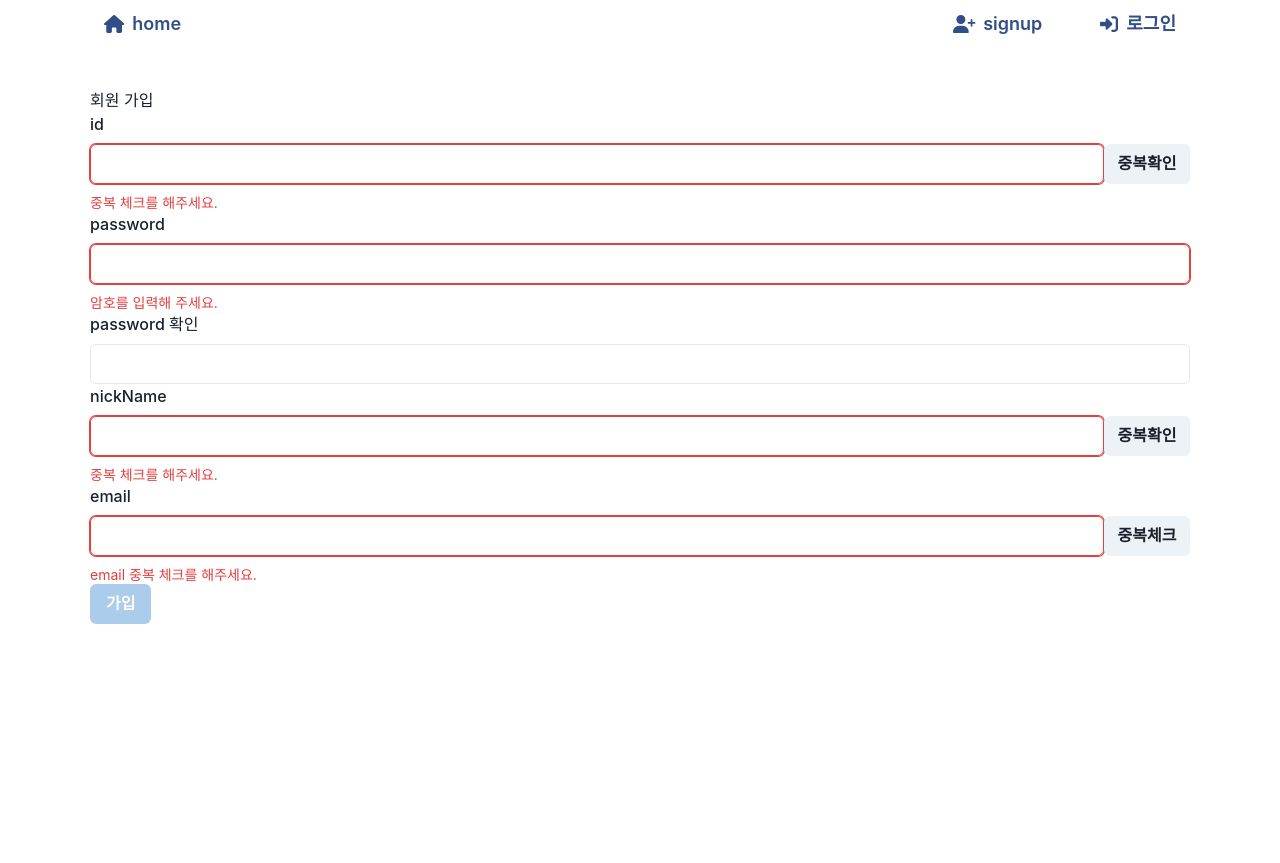
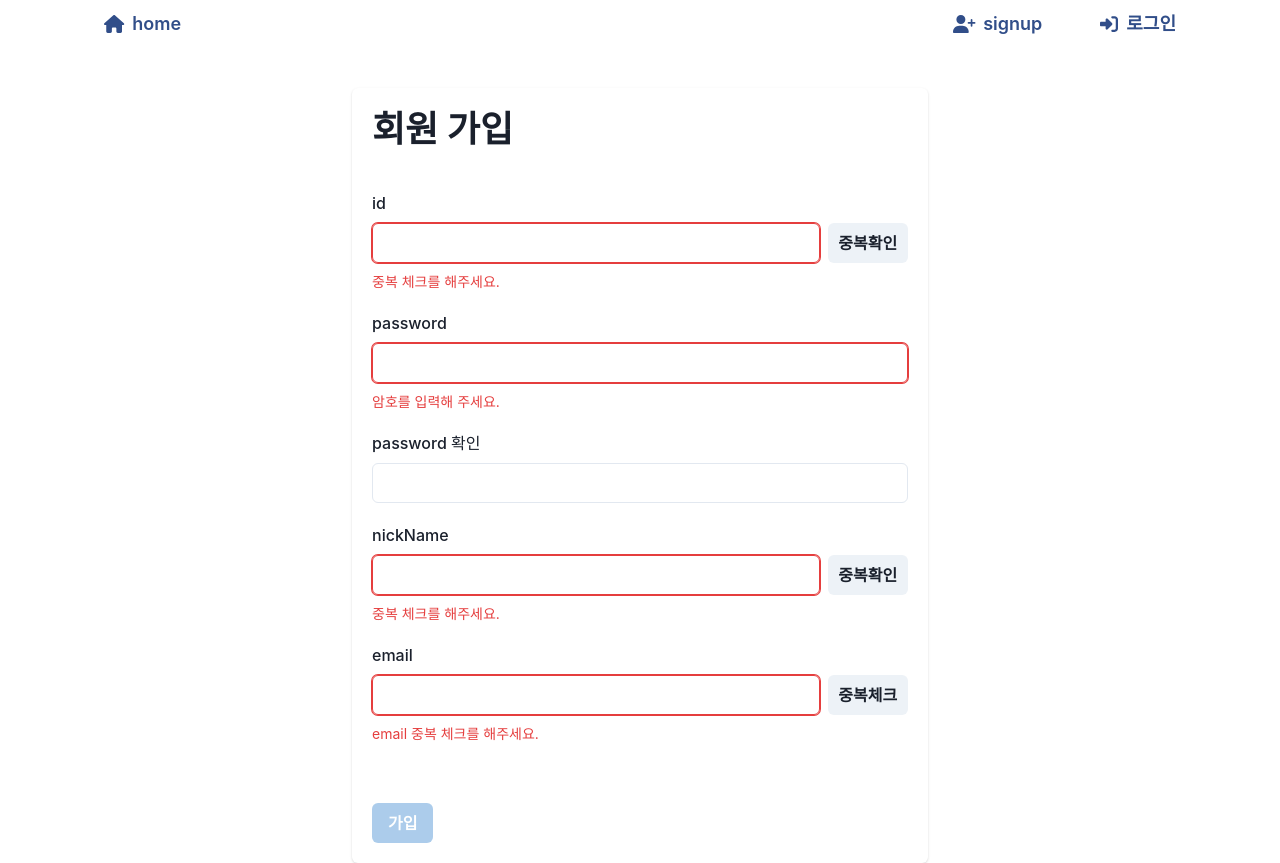
Before and after one commit to Nighteast/pjr1-fe, a React (Create React App) app: page /signup in a window 1280 px wide. Before the commit the page ends 800 px from the top, so only its background shows below. Built offline with nearby package versions, Linux system fonts and the light colour scheme; no server answers.

Commit message:
회원가입 화면 다듬기

```diff
--- a/src/page/member/MemberSignup.js
+++ b/src/page/member/MemberSignup.js
@@ -1,10 +1,16 @@
 import {
   Box,
   Button,
+  Card,
+  CardBody,
+  CardFooter,
+  CardHeader,
+  Center,
   Flex,
   FormControl,
   FormErrorMessage,
   FormLabel,
+  Heading,
   Input,
   useToast,
 } from "@chakra-ui/react";
@@ -153,13 +159,17 @@ export function MemberSignup() {
   }
 
   return (
-    <Box m={"10px"}>
-      <h1>회원 가입</h1>
+    <Center>
+      <Card w={"xl"}>
+        <CardHeader>
+          <Heading>회원 가입</Heading>
+        </CardHeader>
 
+        <CardBody>
           {/* ID */}
-      <FormControl isInvalid={!idAvailable}>
+          <FormControl mb={5} isInvalid={!idAvailable}>
             <FormLabel>id</FormLabel>
-        <Flex>
+            <Flex gap={2}>
               <Input
                 value={id}
                 onChange={(e) => {
@@ -173,7 +183,7 @@ export function MemberSignup() {
           </FormControl>
 
           {/* password */}
-      <FormControl isInvalid={password.length === 0}>
+          <FormControl mb={5} isInvalid={password.length === 0}>
             <FormLabel>password</FormLabel>
             <Input
               type="password"
@@ -184,7 +194,7 @@ export function MemberSignup() {
           </FormControl>
 
           {/* passwordCheck */}
-      <FormControl isInvalid={password != passwordCheck}>
+          <FormControl mb={5} isInvalid={password != passwordCheck}>
             <FormLabel>password 확인</FormLabel>
             <Input
               type="password"
@@ -195,9 +205,9 @@ export function MemberSignup() {
           </FormControl>
 
           {/* nickName */}
-      <FormControl isInvalid={!nickNameAvailable}>
+          <FormControl mb={5} isInvalid={!nickNameAvailable}>
             <FormLabel>nickName</FormLabel>
-        <Flex>
+            <Flex gap={2}>
               <Input
                 value={nickName}
                 onChange={(e) => {
@@ -211,9 +221,9 @@ export function MemberSignup() {
           </FormControl>
 
           {/* email */}
-      <FormControl isInvalid={!emailAvailable}>
+          <FormControl mb={5} isInvalid={!emailAvailable}>
             <FormLabel>email</FormLabel>
-        <Flex>
+            <Flex gap={2}>
               <Input
                 type="email"
                 value={email}
@@ -226,7 +236,9 @@ export function MemberSignup() {
             </Flex>
             <FormErrorMessage>email 중복 체크를 해주세요.</FormErrorMessage>
           </FormControl>
+        </CardBody>
 
+        <CardFooter>
           <Button
             isDisabled={!submitAvailable}
             onClick={handleSubmit}
@@ -234,6 +246,8 @@ export function MemberSignup() {
           >
             가입
           </Button>
-    </Box>
+        </CardFooter>
+      </Card>
+    </Center>
   );
 }
```
Lines whose indentation alone changed are shown as unchanged.
